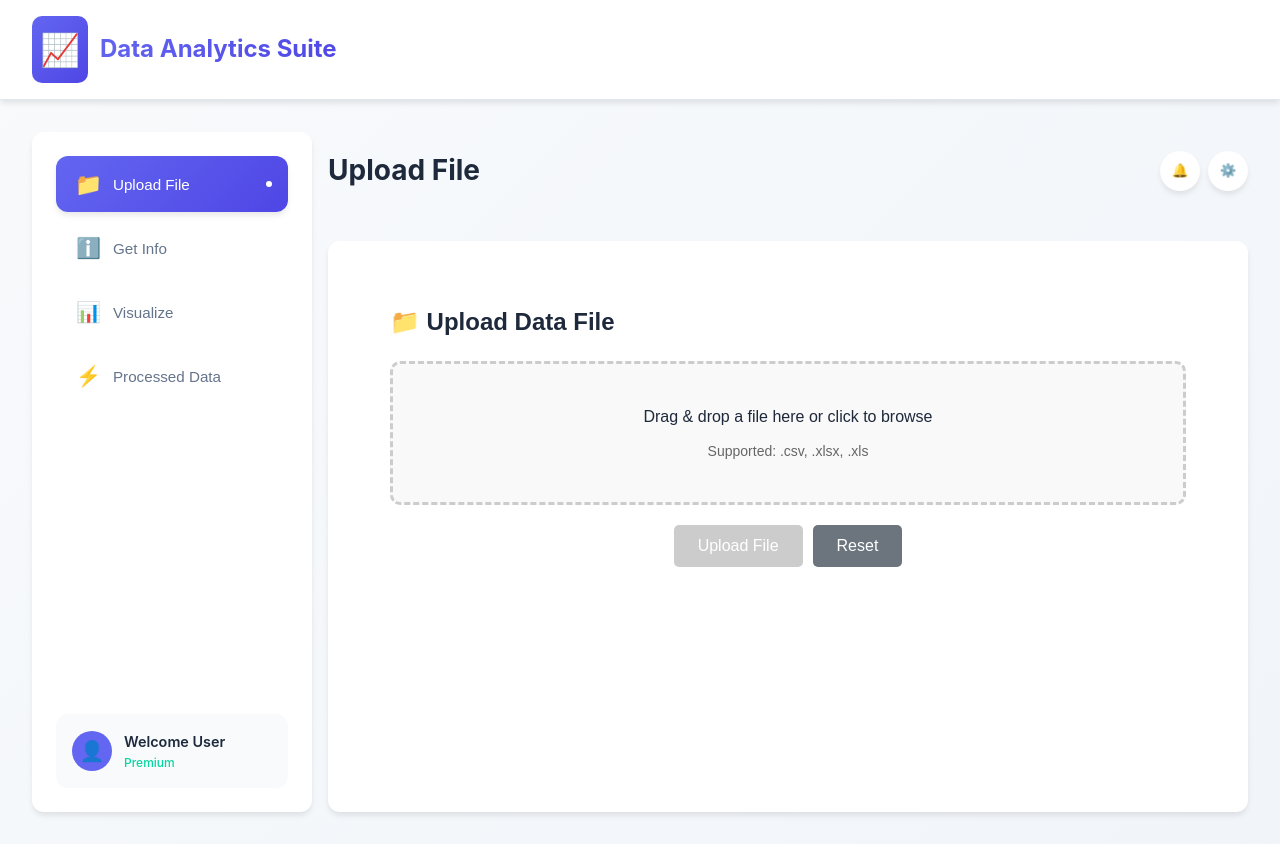
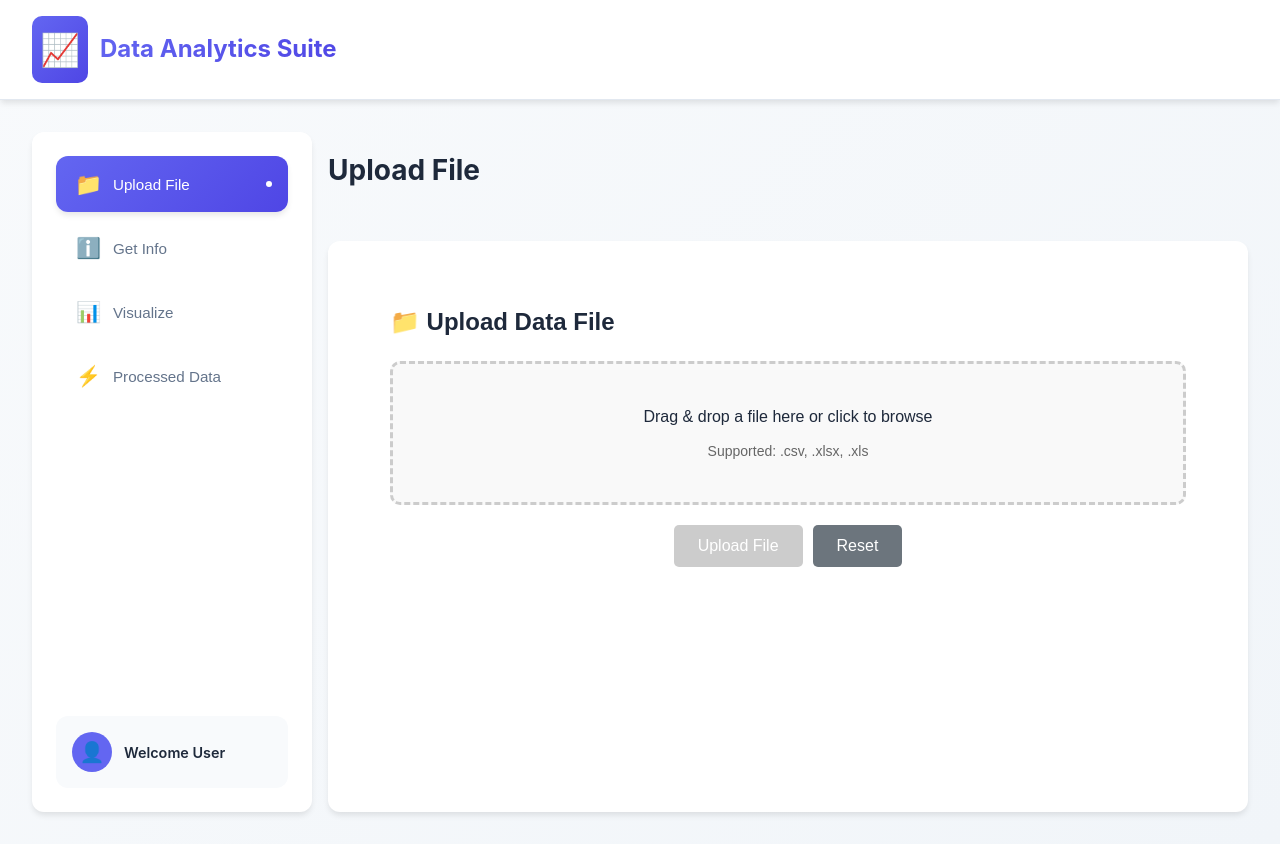
Before and after one commit to akash-rangarej/automotive-data-analysis-platform, a React (Vite) app in the folder frontend/: page / in a window 1280 px wide. Built offline with nearby package versions, Linux system fonts and the light colour scheme.

Commit message:
removed unnessesary icons and css

```diff
--- a/frontend/src/App.jsx
+++ b/frontend/src/App.jsx
@@ -75,7 +75,6 @@ function App() {
             </div>
             <div className="user-info">
               <span className="user-name">Welcome User</span>
-              <span className="user-status">Premium</span>
             </div>
           </div>
         </nav>
@@ -86,14 +85,6 @@ function App() {
             <h2>
               {navItems.find(item => item.key === currentComponent)?.label}
             </h2>
-            <div className="header-actions">
-              <button className="action-btn">
-                <span>🔔</span>
-              </button>
-              <button className="action-btn">
-                <span>⚙️</span>
-              </button>
-            </div>
           </div>
 
           <div className="content-area">
```
